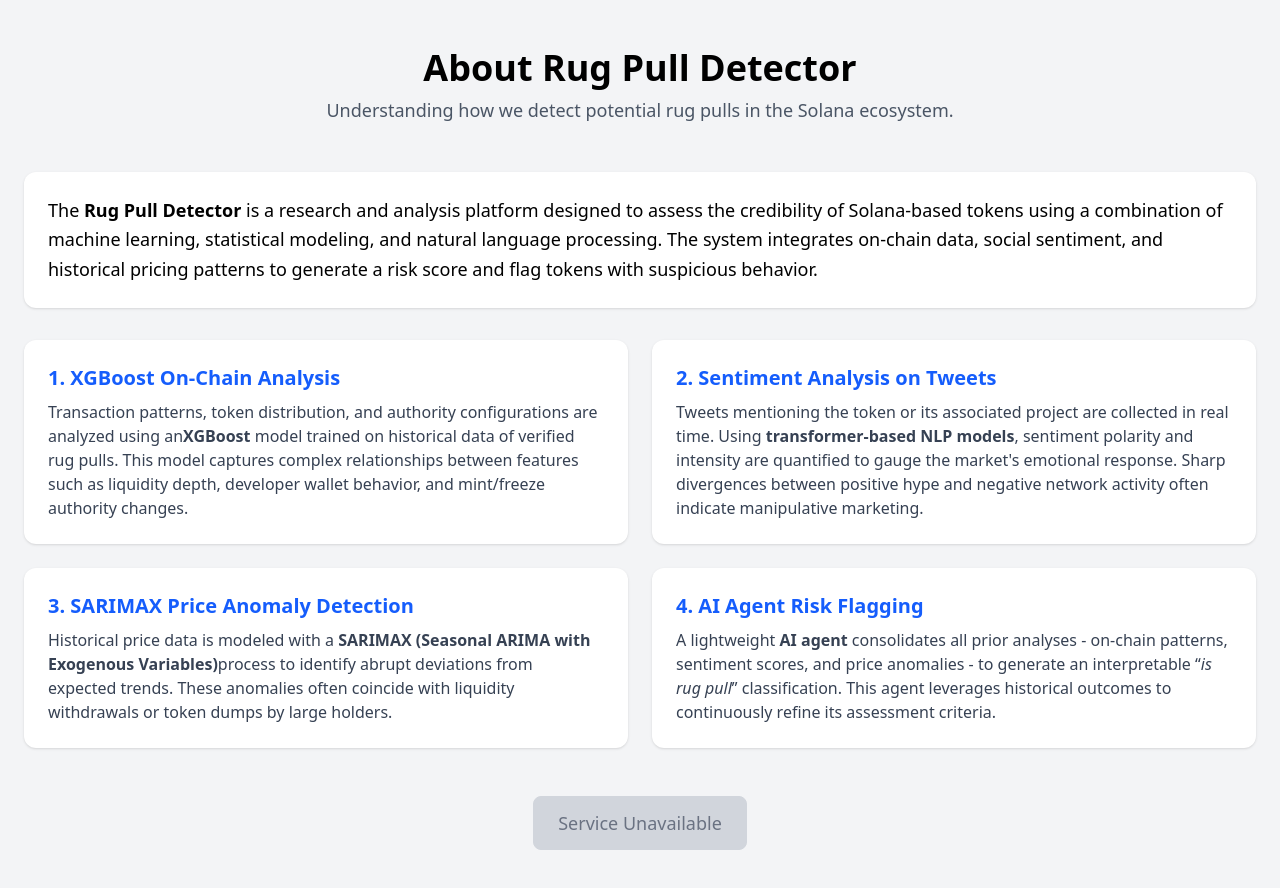
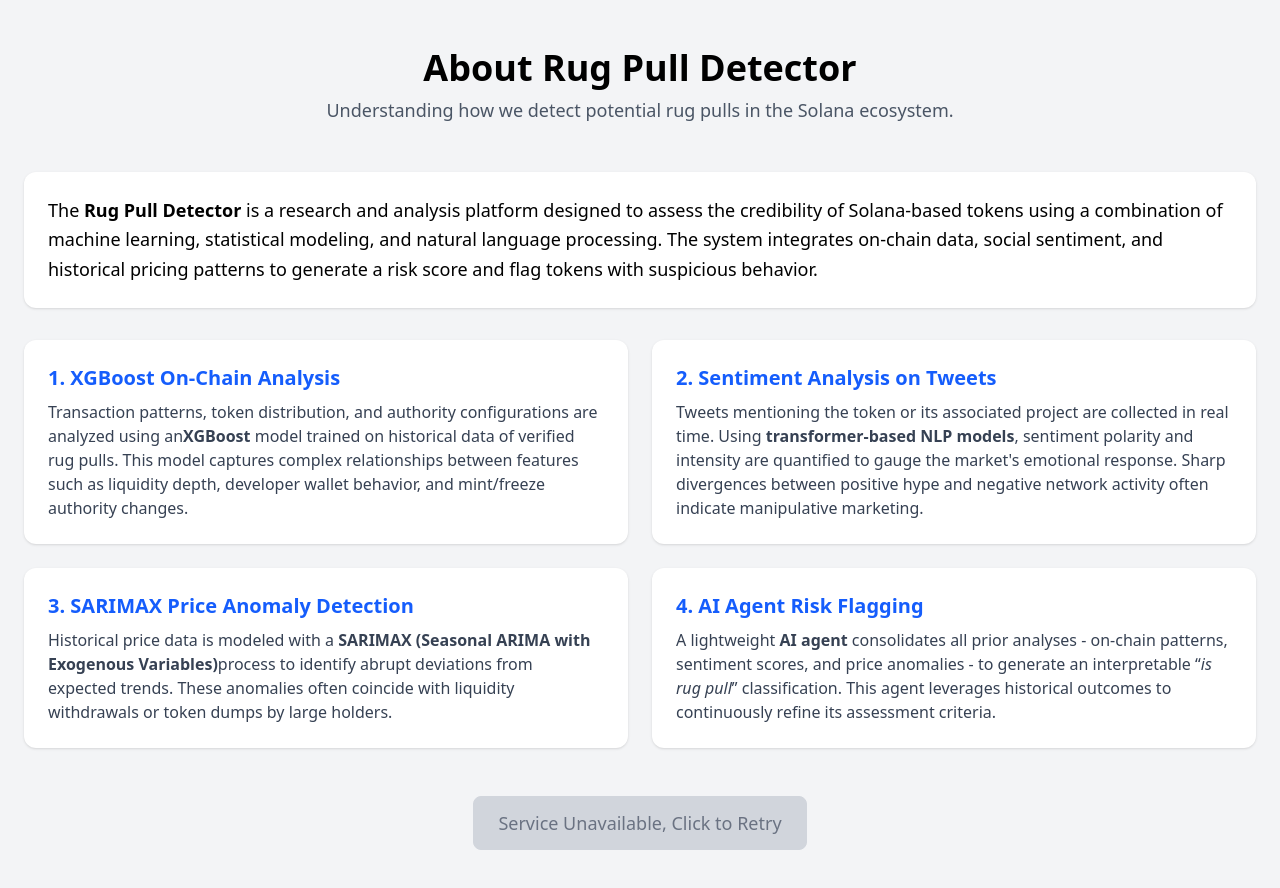
Before and after one commit to rTaiShan/rugpull-detector-site, a React (Vite) app: page / in a window 1280 px wide. Shown: the top 888 px of the page. Built offline with nearby package versions, Linux system fonts and the light colour scheme; no server answers.

Commit message:
Add click to retry option

```diff
--- a/src/Navigator.tsx
+++ b/src/Navigator.tsx
@@ -15,14 +15,14 @@ export default function Navigator() {
             ? "Checking Service Status..."
             : isAvailable
                 ? "Go to Rug Pull Detector"
-                : "Service Unavailable";
+                : "Service Unavailable, Click to Retry";
 
     const buttonClasses = [
         "inline-block px-6 py-3 rounded-lg text-lg transition font-medium border",
 
         isAvailable
             ? "bg-blue-600 hover:bg-blue-700 text-white border-blue-600 cursor-pointer"
-            : "bg-gray-300 text-gray-500 border-gray-300",
+            : "bg-gray-300 text-gray-500 border-gray-300 cursor-pointer",
     ].join(" ");
 
     return (
```
